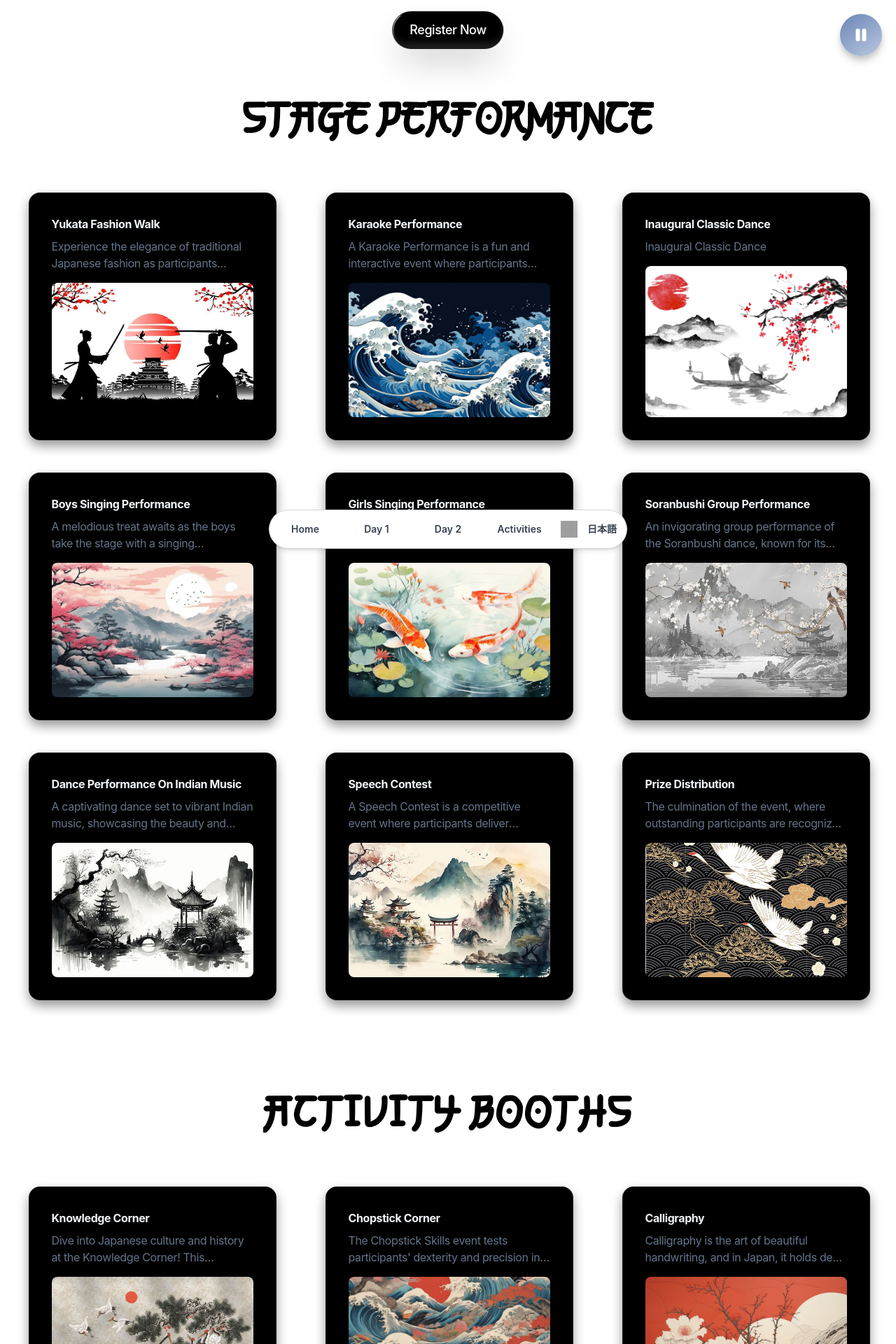
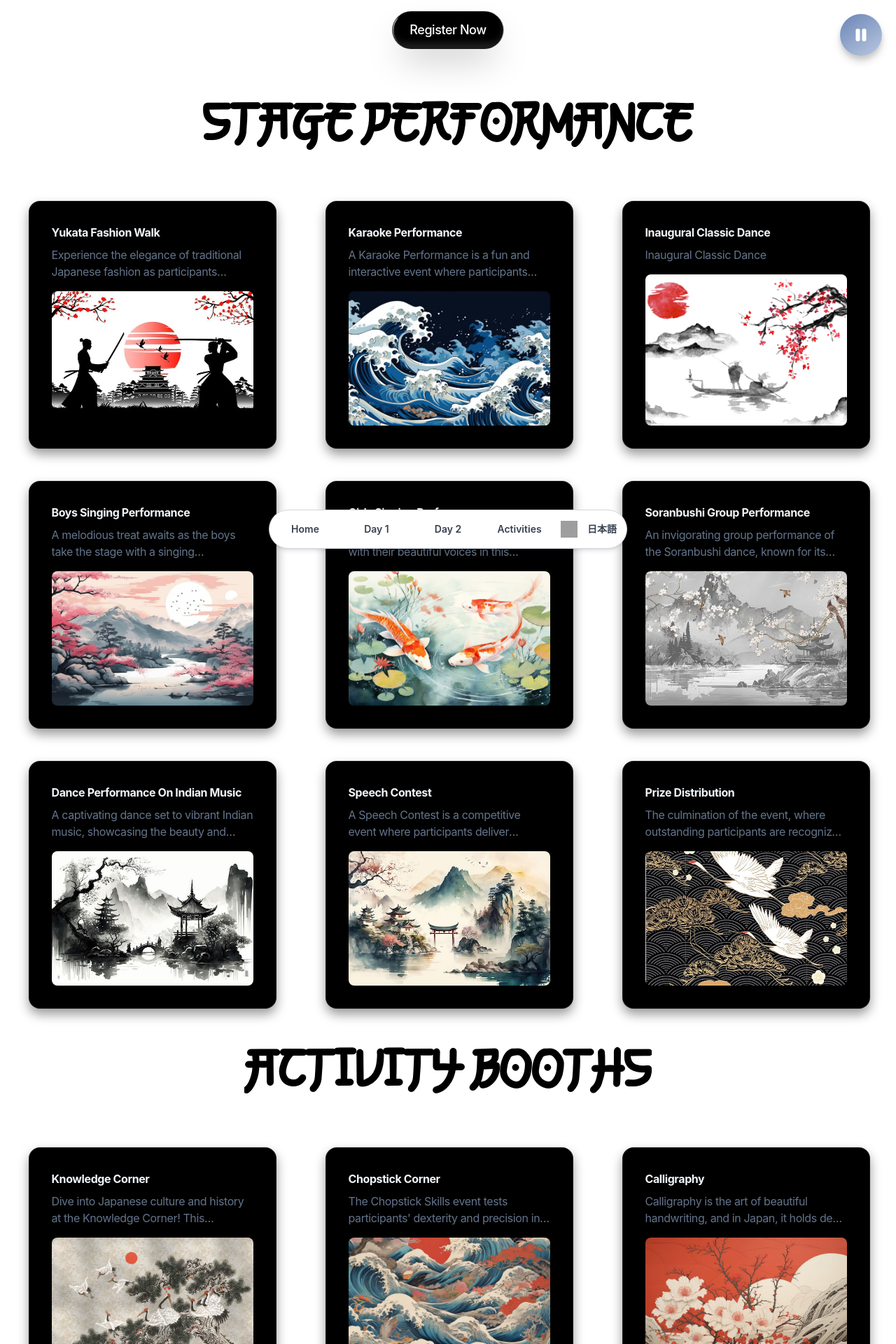
Before and after one commit to AdnanKhan29/OhayoJapan, a React (Create React App) app: page /activity in a window 1280 px wide. Shown: the top 1920 px of the page at 70% size. Built offline with nearby package versions, Linux system fonts and the light colour scheme; grey boxes are pictures that could not be loaded.

Commit message:
added few more

```diff
--- a/src/Components/Activity.js
+++ b/src/Components/Activity.js
@@ -13,9 +13,21 @@ export function Activity() {
   return (
     <div className="h-auto w-full flex items-center justify-center flex-col py-10 mt-24">
       <HyperText
-        className="text-6xl font-bold text-black dark:text-white pb-16"
+        className="
+          text-3xl
+          sm:text-4xl
+          md:text-5xl
+          lg:text-6xl
+          xl:text-7xl
+          font-bold
+          text-black
+          pb-8
+          sm:pb-12
+          lg:pb-16
+        "
         text={t("STP")}
       />
+
       <div className="grid grid-cols-1 sm:grid-cols-1  md:grid-cols-2 lg:grid-cols-3 gap-10 mb-20">
         <div
           onClick={() =>
@@ -263,9 +275,22 @@ export function Activity() {
       </div>
       {/* ---------------------------------  New Activities ------------------------------------------ */}
       <HyperText
-        className="text-6xl font-bold text-black dark:text-white tracking-wider mt-20 pb-16"
+        className="
+        text-3xl
+        sm:text-4xl
+        md:text-5xl
+        lg:text-6xl
+        xl:text-7xl
+        font-bold
+        text-black
+
+        pb-8
+        sm:pb-12
+        lg:pb-16
+      "
         text={t("ACT")}
       />
+
       <div className="grid grid-cols-1 sm:grid-cols-1 md:grid-cols-2 lg:grid-cols-3 gap-10 mb-20">
         <div
           onClick={() =>
--- a/src/Components/ProjectDetails.js
+++ b/src/Components/ProjectDetails.js
@@ -16,7 +16,7 @@ export function ProjectDetails() {
       {/* Wrapping the entire card content inside the BorderBeam */}
       <div className="relative flex items-center justify-center w-full mb-10">
         {/* Ensure the card container is relative and overflow is hidden */}
-        <div className="relative bg-white dark:bg-neutral-800 rounded-lg p-6 shadow-lg border w-full max-w-5xl mx-auto text-center overflow-hidden">
+        <div className="relative bg-white  rounded-lg p-6 shadow-lg border w-full max-w-5xl mx-auto text-center overflow-hidden">
           {/* BorderBeam effect */}
           <BorderBeam size={500} duration={10} delay={6} />
 
@@ -39,9 +39,7 @@ export function ProjectDetails() {
           />
 
           {/* Description inside the card */}
-          <p className="mb-4 font-semibold text-neutral-700 dark:text-neutral-200">
-            {description}
-          </p>
+          <p className="mb-4 font-semibold text-neutral-700 ">{description}</p>
         </div>
       </div>
     </div>
```
